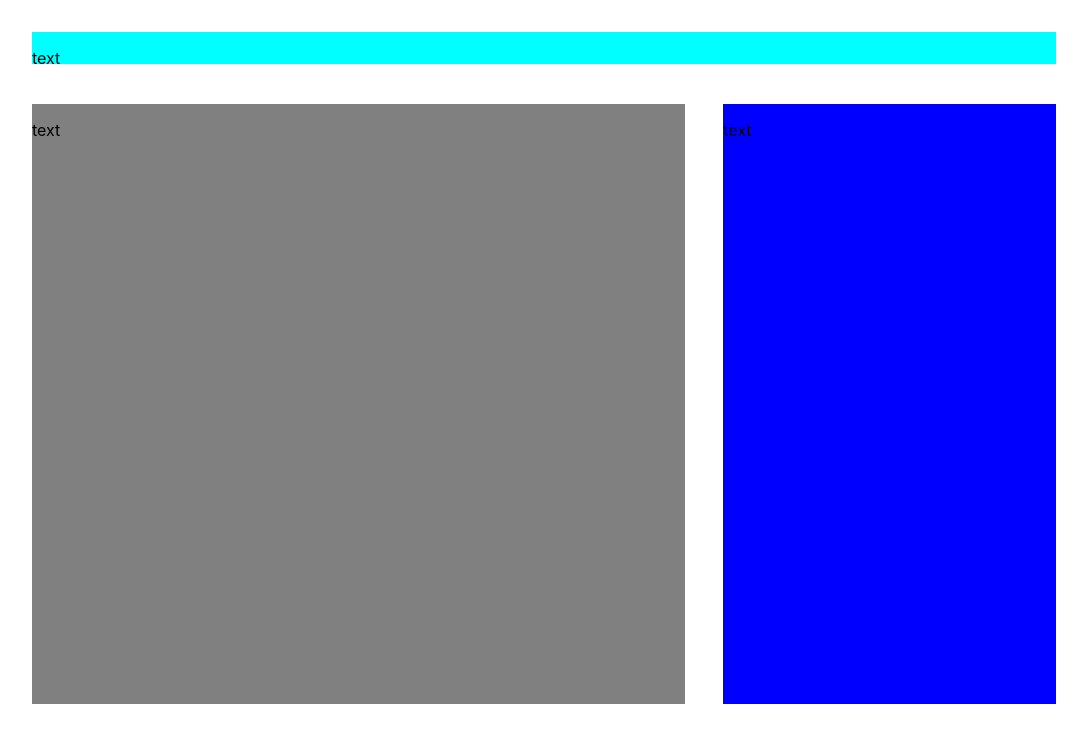
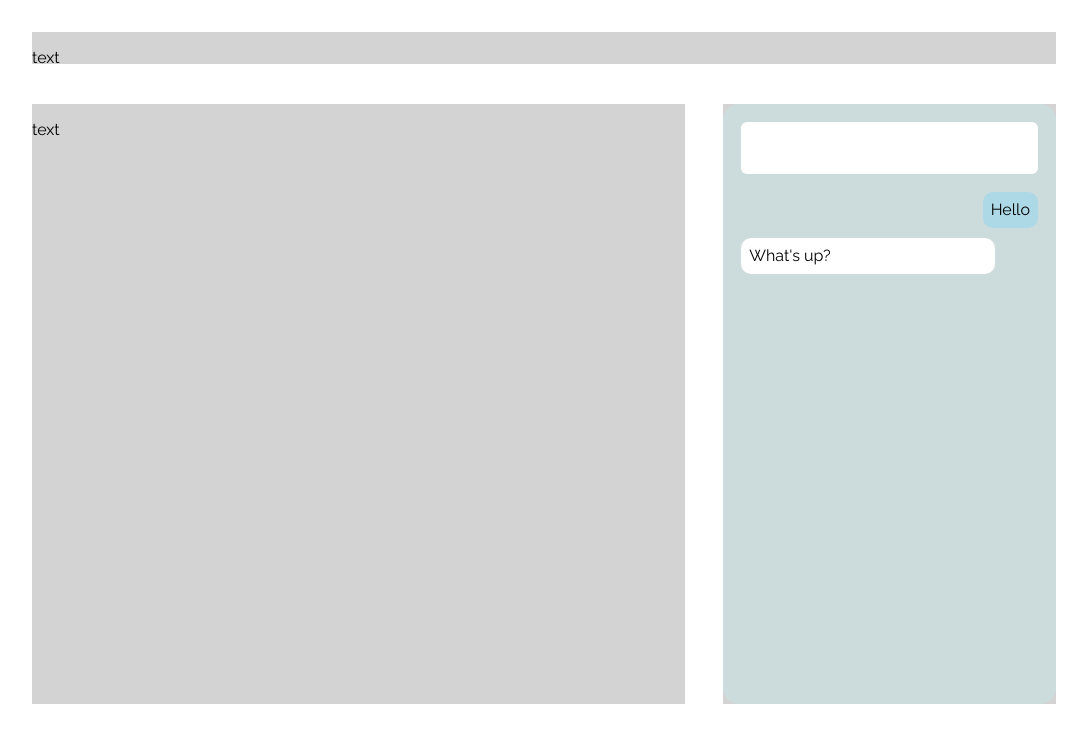
Before and after one commit to paulmis/msd-hackathon, a React (Create React App) app in the folder frontend/: page / in a window 1280 px wide. Shown: the top 742 px of the page, without its empty margins (96-1183 px from the left). Built offline with nearby package versions, Linux system fonts and the light colour scheme.

Commit message:
add chat

```diff
--- a/frontend/src/App.css
+++ b/frontend/src/App.css
@@ -1,12 +1,15 @@
+@import url('https://fonts.googleapis.com/css2?family=Raleway&display=swap');
+
 .app {
   display: flex;
   flex-direction: column;
   margin: 4vh 10vw 10vh 10vw;
   gap: 5vh;
+  font-family: 'Raleway', sans-serif;
 }
 
 .header {
-  background-color: aqua;
+  background-color: lightgrey;
   width: 100%;
   height: 4vh;
 }
@@ -20,11 +23,11 @@
 .left {
   width: 51vw;
   height: 75vh;
-  background-color: grey;
+  background-color: lightgrey;
 }
 
 .right {
   width: 26vw;
   height: 75vh;
-  background-color: blue;
+  background-color: lightgrey;
 }
--- a/frontend/src/App.tsx
+++ b/frontend/src/App.tsx
@@ -1,7 +1,7 @@
 import React from 'react';
 import logo from './logo.svg';
 import './App.css';
-import Chat from './Chat';
+import Chat from './chat/Chat';
 
 function App() {
   return (
@@ -14,8 +14,7 @@ function App() {
           <p>text</p>
         </div>
         <div className="right">
-          <p>text</p>
-          <Chat></Chat>
+          <Chat/>
         </div>
       </div>
     </div>
--- a/frontend/src/Chat.css
+++ /dev/null
@@ -1,3 +0,0 @@
-.chat {
-
-}
--- a/frontend/src/Chat.tsx
+++ /dev/null
@@ -1,9 +0,0 @@
-import React from "react";
-
-export default class Chat extends React.Component {
-    render() {
-        return <div className="chat">
-
-        </div>
-    }
-}
--- /dev/null
+++ b/frontend/src/chat/Chat.css
@@ -0,0 +1,17 @@
+.chat {
+    background-color: #CCDBDC;
+    width: 100%;
+    height: 100%;
+    border-radius: 16px;
+    display: flex;
+    flex-direction: column;
+}
+
+.chat-input {
+    border: none;
+    border-radius: 6px;
+    font-size: large;
+    margin: 18px 18px 0px 18px;
+    min-height: 50px;
+    word-wrap: break-word;
+}
--- /dev/null
+++ b/frontend/src/chat/Chat.tsx
@@ -0,0 +1,21 @@
+import React from "react";
+import "./Chat.css";
+import Message, { MessageType } from "./Message";
+
+export default class Chat extends React.Component {
+    _handleKeyDown = (e: any) => {
+        if (e.key === 'Enter') {
+            console.log('do validate');
+        }
+    }
+
+    render() {
+        return <div className="chat">
+            <input className="chat-input" type="text" onKeyDown={this._handleKeyDown} />
+            <div className="messages">
+                <Message message="Hello" type={MessageType.User} />
+                <Message message="What's up?" type={MessageType.API} />
+            </div>
+        </div>
+    }
+}
--- /dev/null
+++ b/frontend/src/chat/Message.css
@@ -0,0 +1,24 @@
+.message {
+    border-radius: 10px;
+    max-width: 80%;
+    line-height: 0;
+    padding: 2px 8px 2px 8px;
+}
+
+.messages {
+    display: flex;
+    flex-direction: column;
+    gap: 10px;
+    margin: 18px;
+}
+
+.message-api {
+    background-color: white;
+}
+
+.message-user {
+    background: lightblue;
+    text-align: left;
+    margin-left: auto;
+    margin-right: 0;
+}
--- /dev/null
+++ b/frontend/src/chat/Message.tsx
@@ -0,0 +1,20 @@
+import React from 'react'
+import './Message.css'
+
+export enum MessageType {
+    User,
+    API
+}
+
+type MessageProps = {
+    message: string,
+    type: MessageType
+}
+
+export default class Message extends React.Component<MessageProps>{
+    render() {
+        return <div className={"message " + (this.props.type == MessageType.API ? "message-api" : "message-user")}>
+            <p>{this.props.message}</p>
+        </div>
+    }
+}
```
Also changed, not shown: 1 other file (tests, documents, lock files or other folders).
